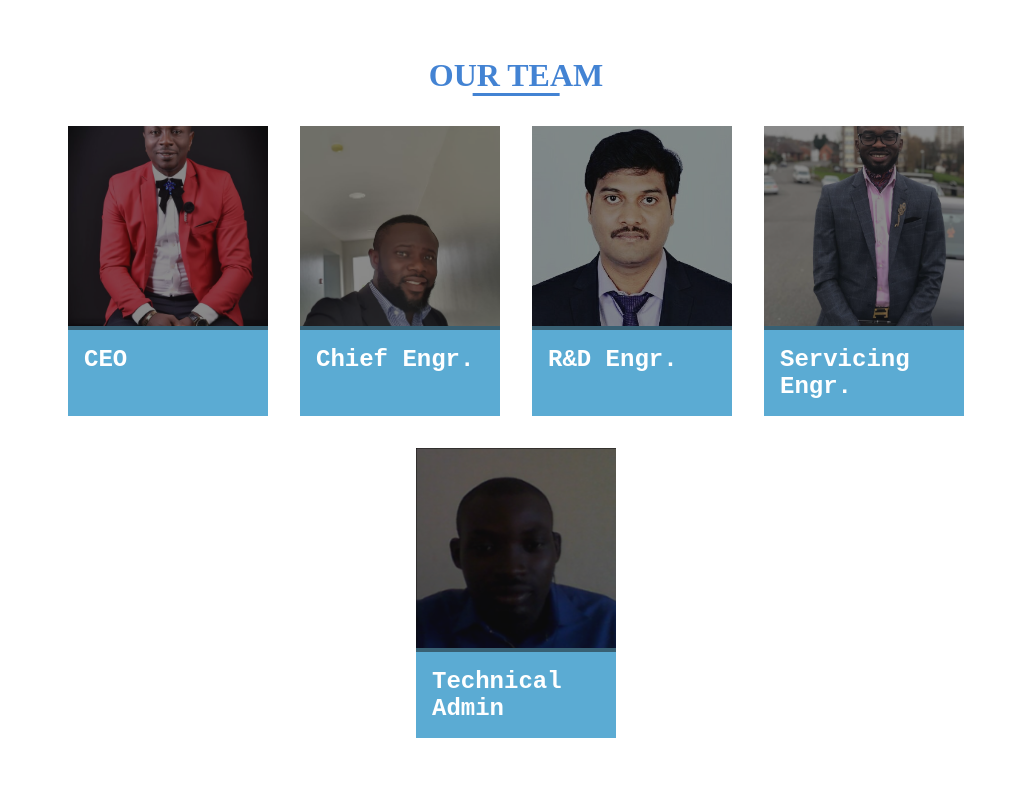
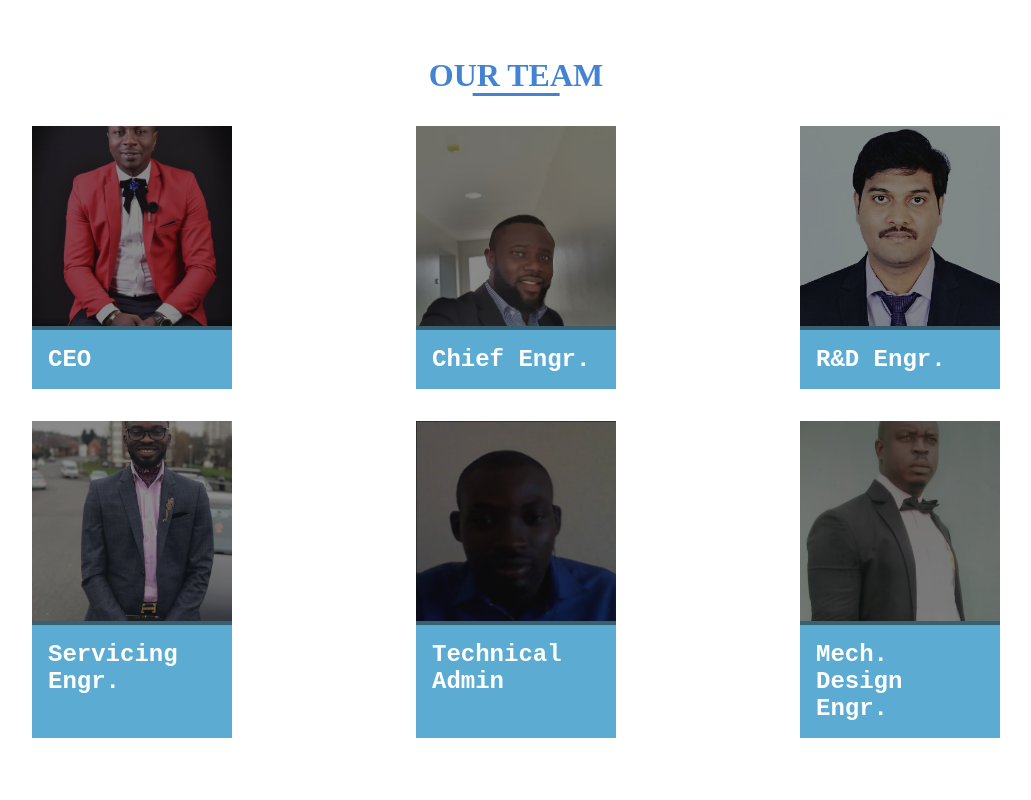
Before and after one commit to tombra4ril-web-projects/Erimakiri-Nigeria-Limited, a React (Create React App) app: page / in a window 1280 px wide. Shown: the part 2900-3700 px from the top of the page, without its empty margins (124-1155 px from the left). Built offline with nearby package versions, Linux system fonts and the light colour scheme.

Commit message:
Added engr. sawari profile and modified some animations

```diff
--- a/src/components/AboutUs/Team.js
+++ b/src/components/AboutUs/Team.js
@@ -41,11 +41,8 @@ export const Team = () => {
           <img src="/images/profile_1.jpeg" alt="..." onClick={handleClick}/>
           <div className="section-div-card-body">
             <h5>Dr. Amakiri Eridei</h5>
-            <p>CEO of ERIMAKIRI NIGERIA LIMITED | B.Eng. Mech. Engr. | MSc. Thermal Power | PhD. Chemical Engr. | Thermal Engr. | Innovator | Entrepreneur. <br />
-            Specialist in refrigeration and air conditioning, absorption systems. Fuel cell technology, renewable energy, heat and mass transfer, and thermodynamics.</p>
             <div className="team-link">
               <p>Visit to know more...</p>
-              <a href="mailto:erimark28@yahoo.com"><span className="fb-icon far fa-envelope"></span></a>
               <a href="https://www.twitter.com" target="_blank" rel="noopener noreferrer"><span className="tw-icon fab fa-twitter"></span></a>
               <a href="https://www.linkedin.com/in/eridei-amakiri/" target="_blank" rel="noopener noreferrer"><span className="ld-icon fab fa-linkedin-in"></span></a>
             </div>
@@ -55,10 +52,8 @@ export const Team = () => {
           <img src="/images/profile_2.jpeg" alt="..." onClick={handleClick}/>
           <div className="section-div-card-body">
             <h5>Engr. Dennis Egberi</h5>
-            <p>B.Eng. Mech. Engr. | MSc. Mech. Engr. | Specialist in Energy and fuel cell technology</p>
             <div className="team-link">
               <p>Visit to know more...</p>
-              <a href="mailto:erimark28@yahoo.com"><span className="fb-icon far fa-envelope"></span></a>
               <a href="https://www.twitter.com" target="_blank" rel="noopener noreferrer"><span className="tw-icon fab fa-twitter"></span></a>
               <a href="https://www.linkedin.com" target="_blank" rel="noopener noreferrer"><span className="ld-icon fab fa-linkedin-in"></span></a>
             </div>
@@ -68,10 +63,8 @@ export const Team = () => {
           <img src="/images/profile_3.jpeg" alt="..." onClick={handleClick}/>
           <div className="section-div-card-body">
             <h5>Dr. Chandrasekhar Pradhan</h5>
-            <p>Doctoral Researcher in Microwave Engineering (THz Applications) | Associate Fellow of Higher Education Academy-UK</p>
             <div className="team-link">
               <p>Visit to know more...</p>
-              <a href="mailto:erimark28@yahoo.com"><span className="fb-icon far fa-envelope"></span></a>
               <a href="https://www.twitter.com" target="_blank" rel="noopener noreferrer"><span className="tw-icon fab fa-twitter"></span></a>
               <a href="https://www.linkedin.com/in/chandrasekhar-pradhani-94137327/" target="_blank" rel="noopener noreferrer"><span className="ld-icon fab fa-linkedin-in"></span></a>
             </div>
@@ -81,10 +74,8 @@ export const Team = () => {
           <img src="/images/profile_4.jpeg" alt="..." onClick={handleClick}/>
           <div className="section-div-card-body">
             <h5>Engr. Endurance Nwadoziokwu</h5>
-            <p>B.Eng Elect/Elect Engr. | M.Sc Elect/Elect Engr. | Software Developer | Big Data Engineer Intern | Web Developer</p>
             <div className="team-link">
               <p>Visit to know more...</p>
-              <a href="mailto:e.nwadoziokwu@bouygues-construction.com"><span className="fb-icon far fa-envelope"></span></a>
               <a href="https://twitter.com/emmaendurance1" target="_blank" rel="noopener noreferrer"><span className="tw-icon fab fa-twitter"></span></a>
               <a href="https://www.linkedin.com/in/endurance-nwadoziokwu-6397a0105/" target="_blank" rel="noopener noreferrer"><span className="ld-icon fab fa-linkedin-in"></span></a>
             </div>
@@ -94,10 +85,19 @@ export const Team = () => {
           <img src="/images/profile_5.jpeg" alt="..." onClick={handleClick}/>
           <div className="section-div-card-body">
             <h5>Engr. Aremieye Tamaratombra</h5>
-            <p>B.Eng. Electrical Engineer | HVAC Engr. | Software Developer | AI/ML Engineer | Web Developer</p>
             <div className="team-link">
               <p>Visit to know more...</p>
-              <a href="mailto:tombra4ril@gmail.com"><span className="fb-icon far fa-envelope"></span></a>
+              <a href="https://twitter.com/aremieyeT" target="_blank" rel="noopener noreferrer"><span className="tw-icon fab fa-twitter"></span></a>
+              <a href="https://www.linkedin.com/in/tamaratombra-aremieye/" target="_blank" rel="noopener noreferrer"><span className="ld-icon fab fa-linkedin-in"></span></a>
+            </div>
+          </div>
+        </div>
+        <div id="team6" className="section-div-card">
+          <img src="/images/profile_6.jpeg" alt="..." onClick={handleClick}/>
+          <div className="section-div-card-body">
+            <h5>Engr. Sawari</h5>
+            <div className="team-link">
+              <p>Visit to know more...</p>
               <a href="https://twitter.com/aremieyeT" target="_blank" rel="noopener noreferrer"><span className="tw-icon fab fa-twitter"></span></a>
               <a href="https://www.linkedin.com/in/tamaratombra-aremieye/" target="_blank" rel="noopener noreferrer"><span className="ld-icon fab fa-linkedin-in"></span></a>
             </div>
--- a/src/components/AboutUs/section.js
+++ b/src/components/AboutUs/section.js
@@ -12,7 +12,7 @@ const AboutSection = () => {
           </div>
           <div className="about-text">
             <p>Erimakiri Nigeria Limited was founded in 2020 by Engr. Amakiri Eridei.</p>
-            <p>We use our cutting edge technology (vapour absorption systems) driven by waste heat to provide cooling for air-conditioning and regrigeration</p>
+            <p>We use our cutting edge technology (vapour absorption systems) driven by waste heat to provide cooling for air-conditioning and refrigeration</p>
           </div>
         </ScrollAnimation>
       </div>
--- a/src/components/section/Services.js
+++ b/src/components/section/Services.js
@@ -10,7 +10,7 @@ export const Services = () => {
         <h1><span>OUR SERVICES</span></h1>
       </div>
       <div className="service-items">
-        <ScrollAnimation className="service-item first-service" animateIn='bounceInRight'>
+        <ScrollAnimation className="service-item first-service" animateIn="fadeIn">
           {/* <div > */}
             <div className="service-item-icon-div">
               <span className="fas fa-truck"></span>
@@ -24,7 +24,7 @@ export const Services = () => {
             </div>
           {/* </div> */}
         </ScrollAnimation>
-        <ScrollAnimation className="service-item second-service"  animateIn='bounceInLeft'>
+        <ScrollAnimation className="service-item second-service"  animateIn="fadeIn">
           {/* <div > */}
             <div className="service-item-icon-div">
               <span className="fas fa-fan"></span>
@@ -38,7 +38,7 @@ export const Services = () => {
             </div>
           {/* </div> */}
         </ScrollAnimation>
-        <ScrollAnimation className="service-item third-service" animateIn='bounceInRight'>
+        <ScrollAnimation className="service-item third-service" animateIn="fadeIn">
           {/* <div > */}
             <div className="service-item-icon-div">
               <span className="material-icons">house</span>
--- a/src/components/section/partners.css
+++ b/src/components/section/partners.css
@@ -1,10 +1,14 @@
 .partners-div{
   padding: 5rem 5%;
 }
-.partner-div{
+/* .partner-div{
   display: flex;
   justify-content: center;
   flex-wrap: wrap;
+} */
+.partner-div{
+  display: grid;
+  grid-template-columns: repeat(3, 1fr);
 }
 .partners{
   margin-left: 1rem;
@@ -26,6 +30,7 @@
   color: white;
   width: 200px;
   overflow: hidden;
+  justify-self: center;
 }
 .partners-img{
   cursor: pointer;
@@ -64,4 +69,12 @@
   .partners-text h3{
     font-size: 1rem;
   }
+  .partner-div{
+    grid-template-columns: repeat(2, 1fr);
+  }
 }
+@media screen and (max-width: 400px){
+  .partner-div{
+    grid-template-columns: 1fr;
+  }
+}
--- a/src/components/section/partners.js
+++ b/src/components/section/partners.js
@@ -14,7 +14,7 @@ const Partners = () => {
     })
   }
   return (
-    <ScrollAnimation animateIn="flipInY" className="partners-div">
+    <ScrollAnimation animateIn="fadeIn" className="partners-div">
         <div className="title-head">
           <h1><span>OUR TEAM</span></h1>
         </div>
@@ -59,6 +59,14 @@ const Partners = () => {
               <h3>Technical Admin</h3>
             </div>
           </div>
+          <div className="partners" title="View Profile">
+            <div className="partners-img" onClick={handleClick} data-id="6">
+              <img src="/images/profile_6.jpeg" alt="Team mate" />
+            </div>
+            <div className="partners-text">
+              <h3>Mech. Design Engr.</h3>
+            </div>
+          </div>
         </div>
       </ScrollAnimation>
   )
```
Also changed, not shown: public/images/profile_6.jpeg (added), 1 other file (tests, documents, lock files or other folders).
